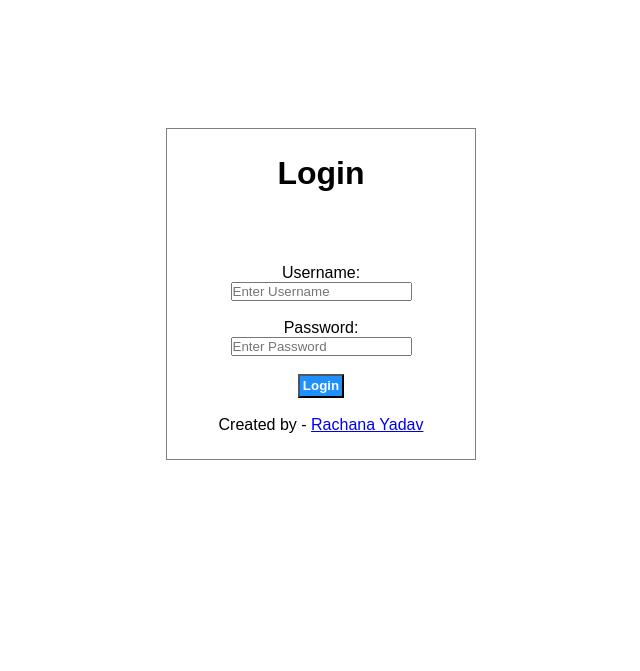
After one commit to rachanayadavv/new_foodorder, a PHP site: page /admin/login.php in a window 1280 px wide. The commit adds this page. Shown: the top 671 px of the page, without its empty margins (319-959 px from the left). Run offline with PHP 8.4, Linux system fonts and the light colour scheme; some libraries are stand-ins or nearby versions.

Commit message:
next files added

```diff
--- /dev/null
+++ b/admin/add-category.php
@@ -0,0 +1,5 @@
+<?php include('partials/menu.php');?>
+
+
+
+<?php include('partials/footer.php');?>
--- /dev/null
+++ b/admin/login.php
@@ -0,0 +1,77 @@
+<?php include('../config/constants.php'); ?>
+<html>
+
+<head>
+    <title>Login - FOOD ORDER SYSTEM</title>
+    <link rel="stylesheet" href="../css/admin.css">
+</head>
+
+<body>
+    <div class="login">
+        <h1 class="text-center">Login</h1>
+        <br><br>
+
+        <?php
+        if (isset($_SESSION['login'])) {
+            echo $_SESSION['login'];
+            unset($_SESSION['login']);
+        }
+        if(isset($_SESSION['no-login-message']))
+        {
+            echo $_SESSION['no-login-message'];
+            unset($_SESSION['no-login-message']);
+        }
+        ?>
+        <br><br>
+
+        <!--Login form starts here -->
+        <form action="" method="POST" class="text-center">
+            Username:<br>
+            <input type="text" id="username" name="username" placeholder="Enter Username"><br><br>
+
+            Password:<br>
+            <input type="password" id="password" name="password" placeholder="Enter Password"><br><br>
+            <input type="submit" id="submit" name="submit" value="Login" class="btn-primary">
+            <br><br>
+        </form>
+        <!--Login form ends here -->
+
+        <p class="text-center">Created by - <a href="https://www.linkedin.com/in/rachana-yadav-5b056b217/">Rachana Yadav</a></p>
+    </div>
+</body>
+
+</html>
+
+<?php
+// Check whether the submit button is clicked or not
+if (isset($_POST['submit'])) {
+    // Process for login
+    // 1. Get the data from login form
+    $username = $_POST['username'];
+    $password = md5($_POST['password']);
+
+    // 2. SQL to check whether the user with username and password exists or not
+    $sql = "SELECT * FROM tbl_admin WHERE username='$username' AND password='$password'";
+
+    // // 3. Execute the query
+    $res = mysqli_query($conn, $sql);
+
+    // 4. count rows to check whether the user exists or not
+    $count = mysqli_num_rows($res);
+
+    if ($count == 1) {
+        // User available and login success
+        $_SESSION['login'] = "<div class='success'>Login Successful.</div>";
+        $_SESSION['user'] = $username; //to check whether the user is logged in or not and logout will unset it
+
+        // Redirect to home page/dashboard
+        header('location:' . SITEURL . 'admin/');
+    } else {
+        // User not available and login fail
+        $_SESSION['login'] = "<div class='error text-center'>Username or Password did not match.</div>";
+        // Redirect to login page
+        header('location:' . SITEURL . 'admin/login.php');
+    }
+
+}
+?>
--- a/css/admin.css
+++ b/css/admin.css
@@ -135,3 +135,11 @@ table tr td{
     background-color: #ff4757;
     color: white;
 }
+
+/*css for login */
+.login{
+    border: 1px solid grey;
+    width: 20%;
+    margin: 10% auto;
+    padding: 2%;
+}
```
Also changed, not shown: admin/index.php (+14 -3 lines), admin/logout.php (added, +10 -0 lines), admin/partials/login-check.php (added, +12 -0 lines), admin/partials/menu.php (+7 -1 lines).
